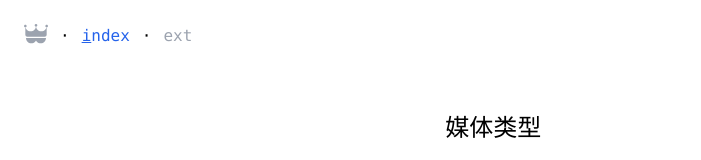
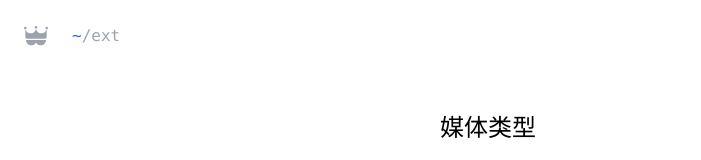
Before and after one commit to bbbottle/bbki.ng, a React (Vite) app: page /ext in a window 1280 px wide. Shown: the top 160 px of the page, without its empty margins (0-701 px from the left). Built offline with nearby package versions, Linux system fonts and the light colour scheme.

Commit message:
fix(nav): update nav style

```diff
--- a/src/components/layout/index.tsx
+++ b/src/components/layout/index.tsx
@@ -33,10 +33,10 @@ export const NavMainLayout = (props: navMainLayoutProps) => {
   const { nav, main, footer } = props;
   return (
     <main className="flex flex-col h-full">
-      <nav className="flex-grow-0 flex-shrink-0 p-6 flex items-start sticky top-0 blur-cover z-50">
+      <nav className="flex-grow-0 flex-shrink-0 p-6 flex items-center sticky top-0 blur-cover z-50">
         {nav}
       </nav>
-      <section className="flex-grow flex-shrink-0 px-10">{main}</section>
+      <section className="flex-grow flex-shrink-0 px-6">{main}</section>
       {footer && (
         <footer className="flex-grow-0 flex-shrink-0 flex items-center justify-center p-6">
           {footer}
--- a/src/components/list/index.tsx
+++ b/src/components/list/index.tsx
@@ -3,14 +3,16 @@ import cls from "classnames";
 
 interface listProps {
   className?: string;
+  compact?: boolean;
   items: any[];
   itemRenderer: (itemProps: any, index: number) => ReactElement;
   horizontal?: boolean;
 }
 
 export const List = (props: listProps) => {
-  const { items, itemRenderer, className, horizontal } = props;
+  const { items, itemRenderer, className, horizontal, compact } = props;
 
+  const spaceCls = compact ? "" : horizontal ? "mr-3" : "mb-2";
   return (
     <ul
       className={cls(className, "list-style-none", {
@@ -19,9 +21,8 @@ export const List = (props: listProps) => {
       })}
     >
       {items.map((item, index) => {
-        const liCls = horizontal ? "mr-3" : "mb-2";
         return (
-          <li key={item.id || index} className={liCls}>
+          <li key={item.id || index} className={spaceCls}>
             {itemRenderer(item, index)}
           </li>
         );
--- a/src/components/nav/index.tsx
+++ b/src/components/nav/index.tsx
@@ -9,10 +9,8 @@ export const Nav = () => {
   const renderNavItem = ({ path, name }: any) => {
     return path ? (
       <>
-        <Link to={path} underlineFirstLetter>
-          {name}
-        </Link>
-        <span className="ml-3">·</span>
+        <Link to={path}>{name}</Link>
+        <DisabledText>/</DisabledText>
       </>
     ) : (
       <DisabledText>
@@ -23,9 +21,9 @@ export const Nav = () => {
 
   return (
     <>
-      <img src="/Logo.svg" width="24" className="mr-3" alt="logo" />
-      <span className="mr-3">·</span>
+      <img src="/Logo.svg" width="24" className="mr-6" alt="logo" />
       <List
+        compact
         horizontal
         items={paths}
         itemRenderer={renderNavItem}
--- a/src/components/non_en_word_offset/index.tsx
+++ b/src/components/non_en_word_offset/index.tsx
@@ -7,7 +7,7 @@ type nonEnWordOffsetProps = {
 
 export const NonEnWordOffset = (props: nonEnWordOffsetProps) => {
   const { children, offset = 2 } = props;
-  const isEnWord = /[a-z]+/.test(children);
+  const isEnWord = /[a-z~]+/.test(children);
   if (isEnWord) {
     return <span>{children}</span>;
   }
--- a/src/hooks/use_paths.ts
+++ b/src/hooks/use_paths.ts
@@ -5,7 +5,7 @@ export const usePaths = (): pathObj[] => {
   const pathname = usePathName();
 
   if (pathname === "/") {
-    return [{ name: "index" }];
+    return [{ name: "~" }];
   }
 
   const pathNameArr = pathname.split("/");
@@ -19,7 +19,7 @@ export const usePaths = (): pathObj[] => {
 
   return pathsArr.map((path, index) => {
     const isLast = index === pathsArr.length - 1;
-    const name = pathNameArr[index].replace(/^$/, "index");
+    const name = pathNameArr[index].replace(/^$/, "~");
     return isLast
       ? { name }
       : {
```
